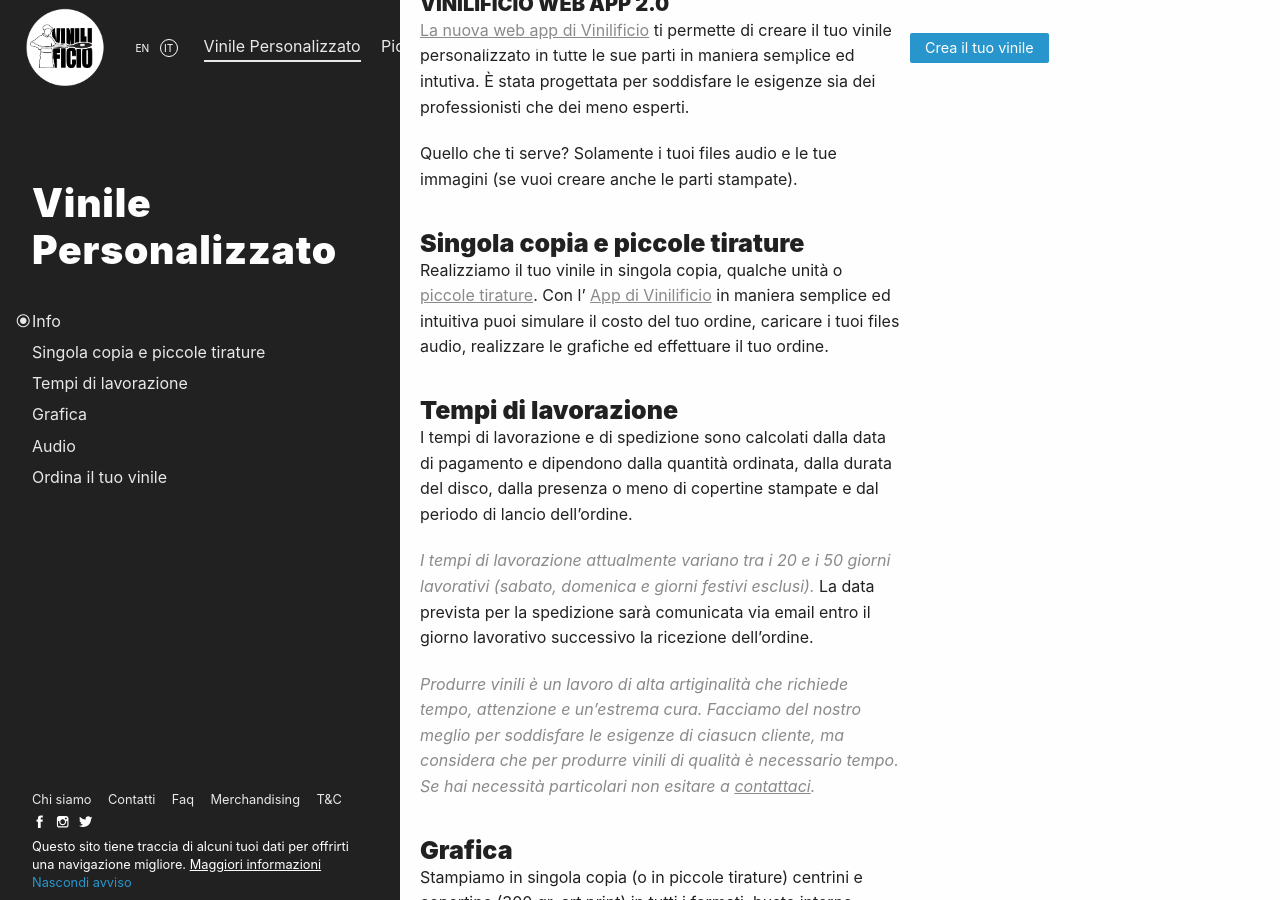
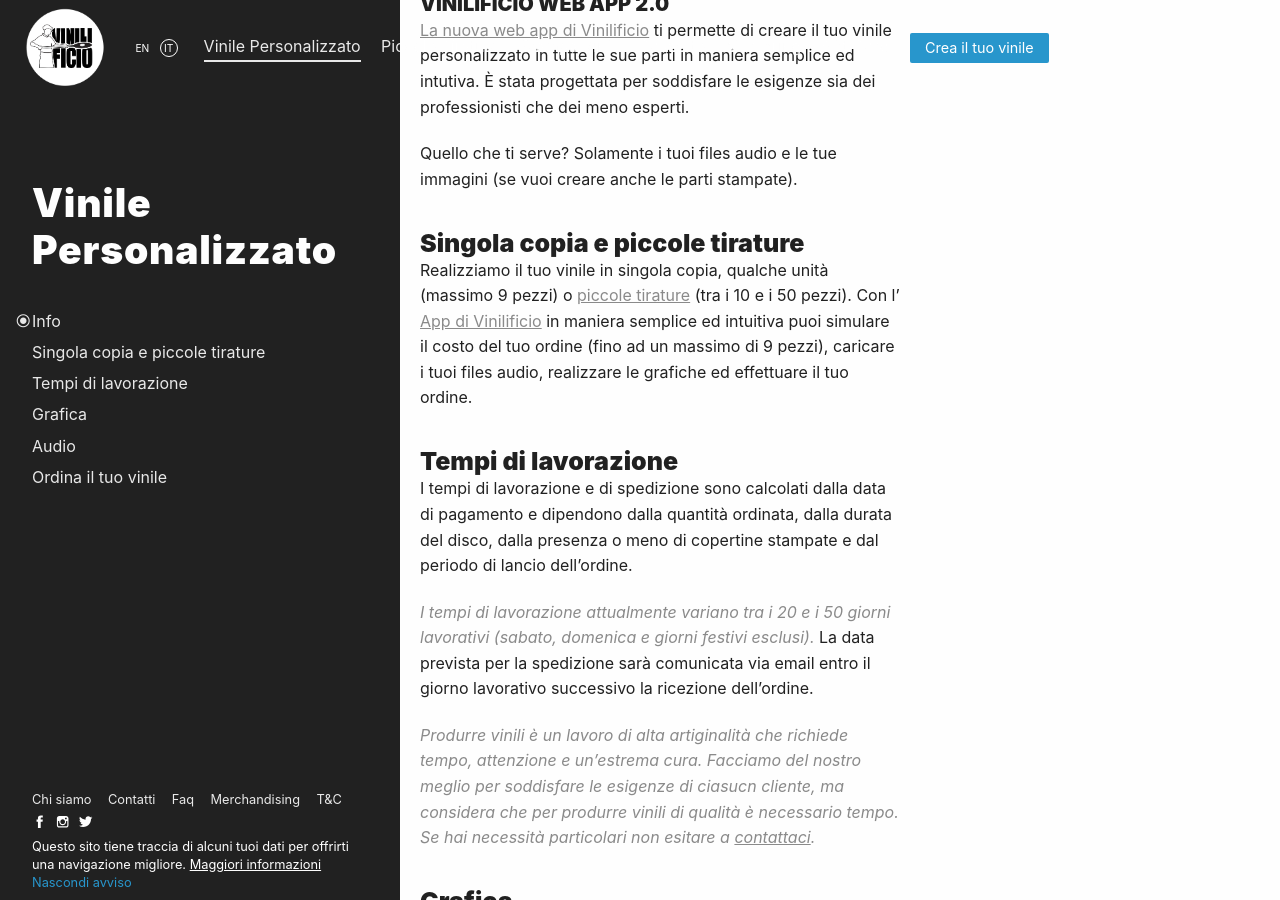
Before and after one commit to Vinilificio/vinilificio.com, a Jekyll site: the page built from _pages/copia-singola.md, in a window 1280 px wide and 900 px high, scrolled down 1278 px. Built offline with Jekyll 4.4.1, drawn with Linux system fonts in a browser that asks for light colours; nearby versions of some CDN libraries; comment, search, counter and statistics services are not loaded.

Commit message:
text edit

```diff
--- a/_pages/copia-singola.md
+++ b/_pages/copia-singola.md
@@ -45,8 +45,8 @@
 Quello che ti serve? Solamente i tuoi files audio e le tue immagini (se vuoi creare anche le parti stampate).
 
 ### Singola copia e piccole tirature
-Realizziamo il tuo vinile in singola copia, qualche unità o [piccole tirature](/piccole-tirature/).
-Con l' [App di Vinilificio](https://app.vinilificio.com) in maniera semplice ed intuitiva puoi simulare il costo del tuo ordine, caricare i tuoi files audio, realizzare le grafiche ed effettuare il tuo ordine.
+Realizziamo il tuo vinile in singola copia, qualche unità (massimo 9 pezzi) o [piccole tirature](/piccole-tirature/) (tra i 10 e i 50 pezzi).
+Con l' [App di Vinilificio](https://app.vinilificio.com) in maniera semplice ed intuitiva puoi simulare il costo del tuo ordine (fino ad un massimo di 9 pezzi), caricare i tuoi files audio, realizzare le grafiche ed effettuare il tuo ordine.
 
 
 ### Tempi di lavorazione
```
